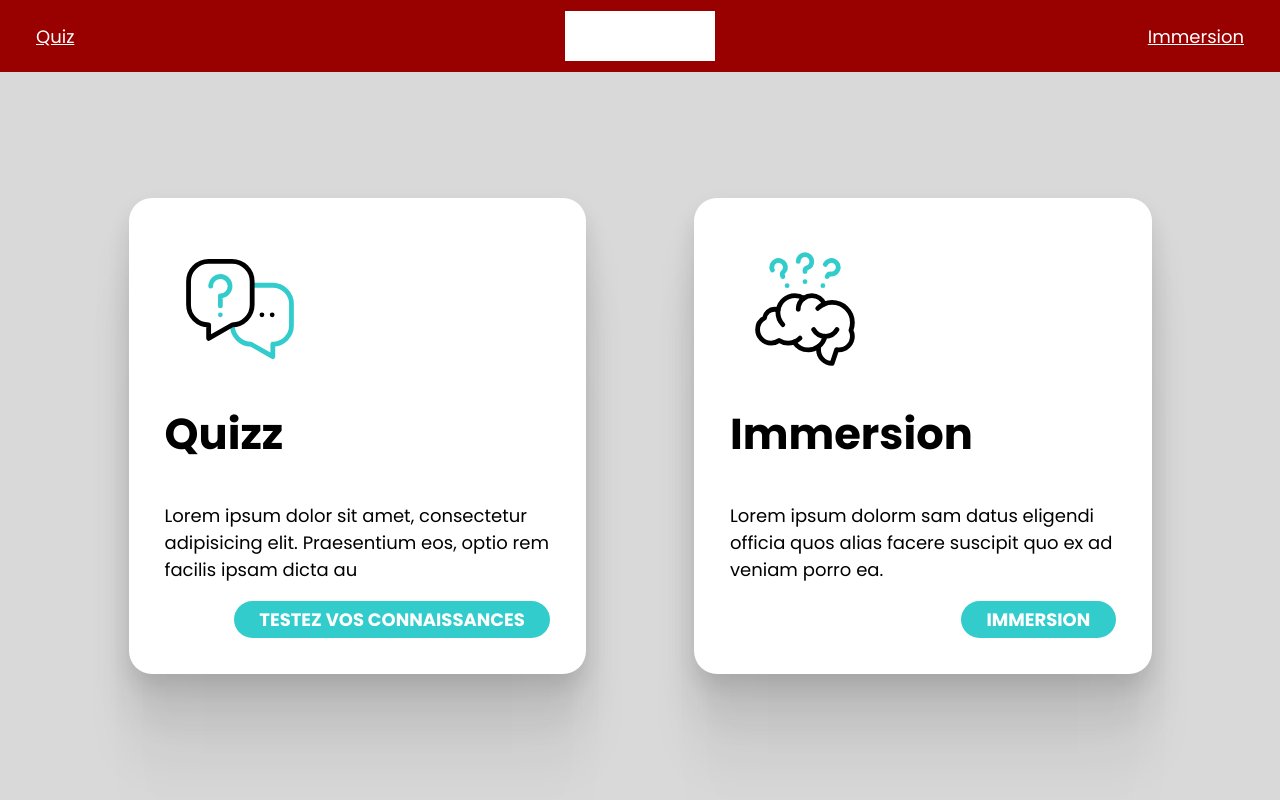
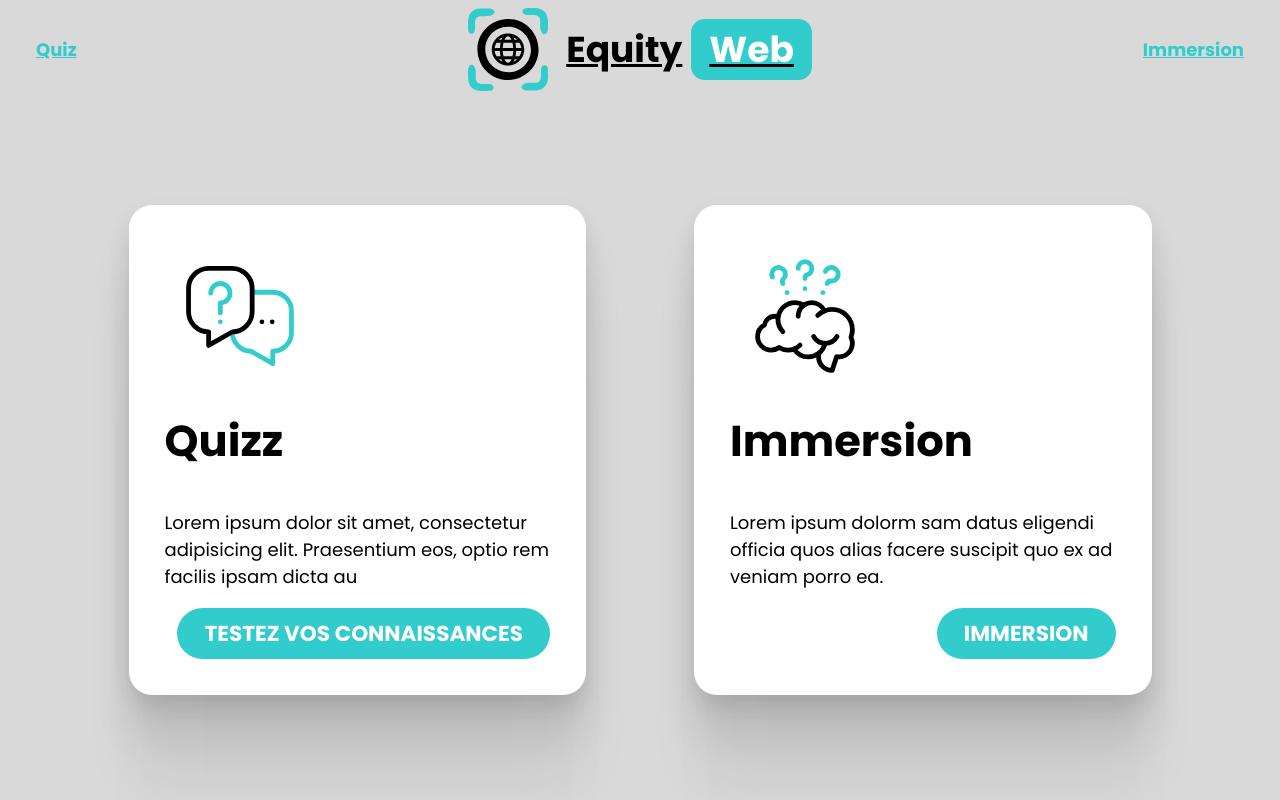
Before and after one commit to julien44830/equityweb, a React (Vite) app in the folder client/: page / in a window 1280 px wide. Built offline with nearby package versions, Linux system fonts and the light colour scheme.

Commit message:
add logo and style header

```diff
--- a/client/src/components/Header.jsx
+++ b/client/src/components/Header.jsx
@@ -7,7 +7,11 @@ function Header() {
     return (
 
         <header className={`header ${location.pathname === "/" ? "header-home" : "header-global"}`}>
-            <p className="logo-header"> <NavLink className="navlink-header" to="/">header</NavLink></p>
+            <NavLink className="logo-header" to="/" >
+                <img src="../src/assets/icons/logo-equity-web.svg" alt="logo" />
+                <span className="baseline">Equity<span>Web</span>
+                </span>
+            </NavLink>
             <nav className="nav-header" >
                 <NavLink className="navlink-header" to="/quiz">
                     Quiz
--- a/client/src/styles/globals.css
+++ b/client/src/styles/globals.css
@@ -42,6 +42,7 @@ body {
     font-weight: var(--font-weight-normal);
     font-style: normal;
     background-color: var(--grey);
+    color: var(--black);
 }
 
 h1,
@@ -59,20 +60,35 @@ h4 {
     margin-bottom: 1rem;
 }
 
+h1,
+h2,
+h3,
+h4 {
+    color: var(--black);
+}
+a {
+    color: var(--primary);
+    transition: all 0.3s ease-in;
+}
 
+a:hover {
+    text-decoration: none;
+    border-bottom: none;
+    color: var(--black);
+}
 /*------------------------*/
 /*---------BUTTONS--------*/
 /*------------------------*/
 .btn {
     display: inline-flex;
-    padding: 0.3rem 1.4rem;
+    padding: 0.5rem 1.5rem;
     justify-content: center;
     align-items: center;
     gap: 0.375rem;
     text-transform: uppercase;
     border-radius: var(--radius-big);
     text-decoration: none;
-    font-size: 1rem;
+    font-size: 1.2rem;
     font-weight: var(--font-weight-bold);
 }
 
--- a/client/src/styles/header.css
+++ b/client/src/styles/header.css
@@ -1,12 +1,10 @@
 .header {
   width: 100vw;
-  height: 60px;
   padding: 2rem;
   display: flex;
   flex-direction: row;
   justify-content: space-between;
   align-items: center;
-  background-color: #990000;
 }
 
 .header-home .logo-header {
@@ -14,18 +12,38 @@
   justify-content: center;
   align-items: center;
   position: absolute;
-  width: 150px;
-  height: 50px;
+  width: 80px;
   left: 50%;
   transform: translate(-50%);
   color: black;
-  background-color: #fff;
+  gap: 1rem;
+
+}
+
+.logo-header .baseline {
+  color: var(--black);
+  font-size: 2rem;
+  font-weight: var(--font-weight-bold);
+}
+
+.logo-header .baseline span {
+  color: var(--white);
+  background-color: var(--primary);
+  padding: 0.3rem 1rem;
+  border-radius: var(--radius);
+  margin-left: 0.5rem;
 }
 
 .navlink-header {
-  color: white;
+  color: var(--primary);
+  font-weight: var(--font-weight-bold);
 }
 
+.navlink-header:hover {
+  text-decoration: none;
+  border-bottom: none;
+
+}
 
 .header-home .nav-header {
   color: red;
```
Also changed, not shown: client/src/assets/icons/logo-equity-web.svg (added).
